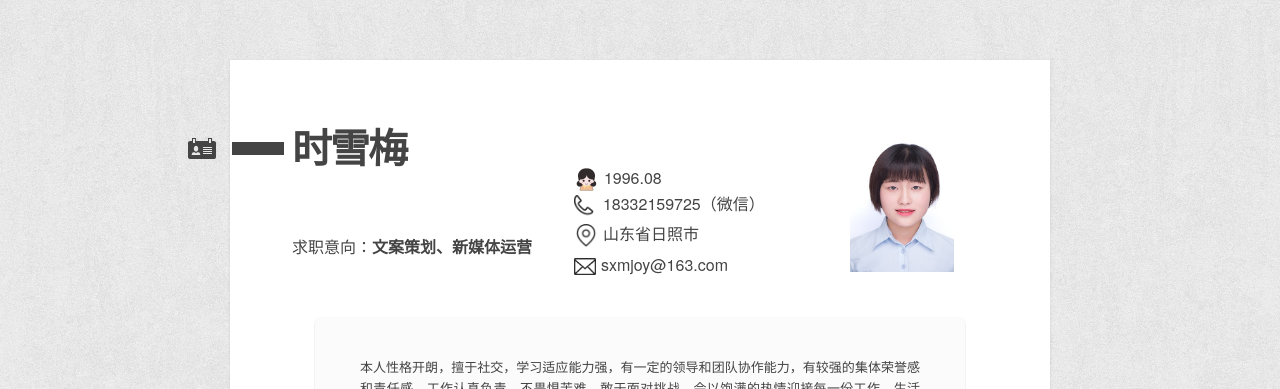
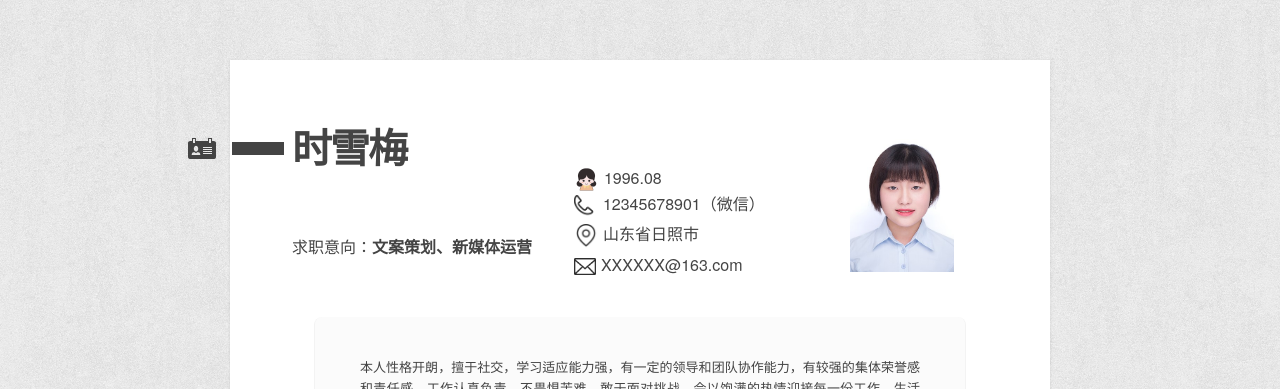
Before and after one commit to syljoy/syljoy.github.io, a Jekyll site: the page resume/index.html, which Jekyll copies as it is, in a window 1280 px wide and 900 px high. Shown: the top 389 px of the window. Built offline with Jekyll 4.4.1, drawn with Linux system fonts in a browser that asks for light colours.

Commit message:
add sxm resume

```diff
--- a/resume/index.html
+++ b/resume/index.html
@@ -35,7 +35,7 @@
 		<td></td>
 		<td style="text-align: left;">
 			&nbsp;<img src="./images/tel.png" width="24px" style="vertical-align:middle;"/>
-			<span>18332159725（微信）</span>
+			<span>12345678901（微信）</span>
 		</td>
 		<td></td>
 	</tr>
@@ -50,7 +50,7 @@
 	<tr>
 		<td style="text-align: left;">
 			&nbsp;<img src="./images/mail.png" width="22px" style="vertical-align:middle;"/>
-			<span>sxmjoy@163.com</span>
+			<span>XXXXXX@163.com</span>
 		</td>
 		<td></td>
 	</tr>
```
